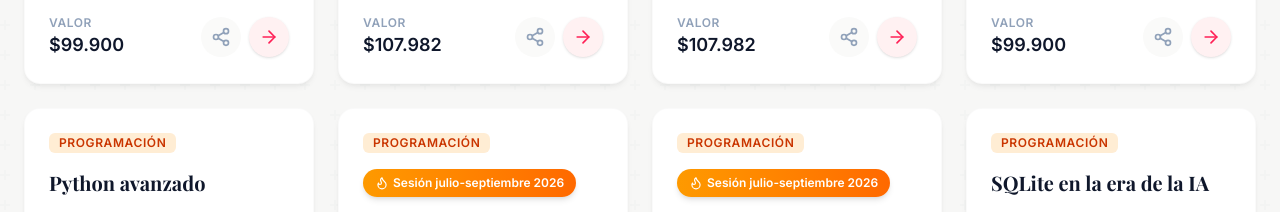
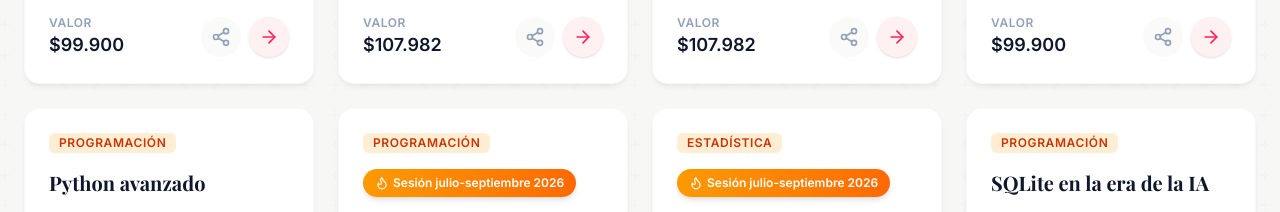
Before and after one commit to gbonorino/cursos_landing_individuales, a React (Vite) app: page / in a window 1280 px wide. Shown: the part 3220-3432 px from the top of the page. Built offline with nearby package versions, Linux system fonts and the light colour scheme; a web font is replaced by a local one.

Commit message:
Fix: cambiar slug duplicado del curso Epidemiología estadística con R

```diff
--- a/constants.ts
+++ b/constants.ts
@@ -833,12 +833,12 @@ export const COURSES: Course[] = [
   {
     id: 11,
     title: "Epidemiología estadística con R",
-    slug: "programacion-r",
-    category: "Programación",
+    slug: "epidemiologia-r",
+    category: "Estadística",
     price: "$99.900",
     track: "data",
     desc: "Introducción a la aplicación del lenguaje R en el análisis de datos epidemiológicos.",
-    externalLink: "https://centroredes.org.ar/index.php/epi-r/",
+    externalLink: "https://centroredes.org.ar/index.php/epidemiologia-estadistica/",
     content: {
       fullTitle: "Epidemiología estadística con R",
       duration: "6 semanas",
```
